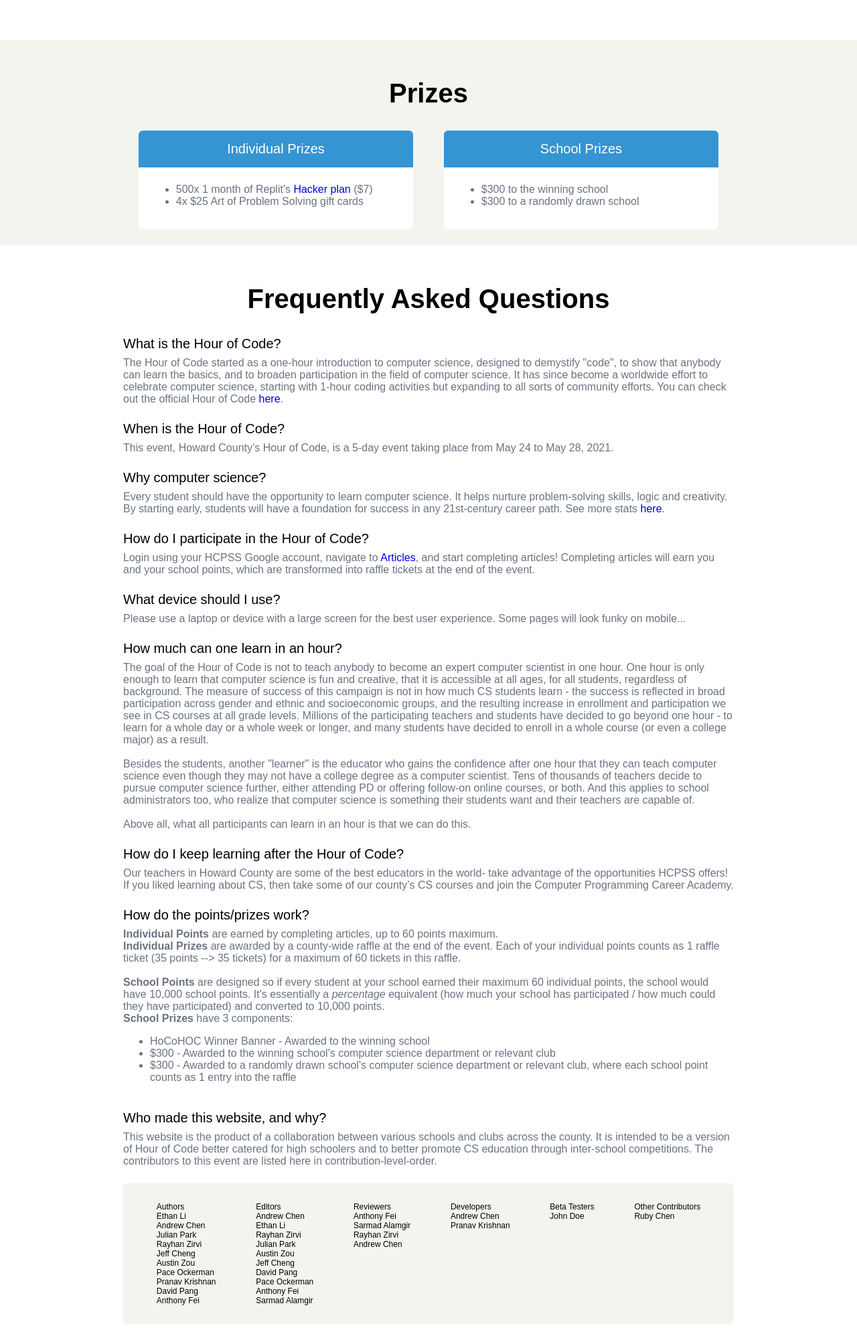
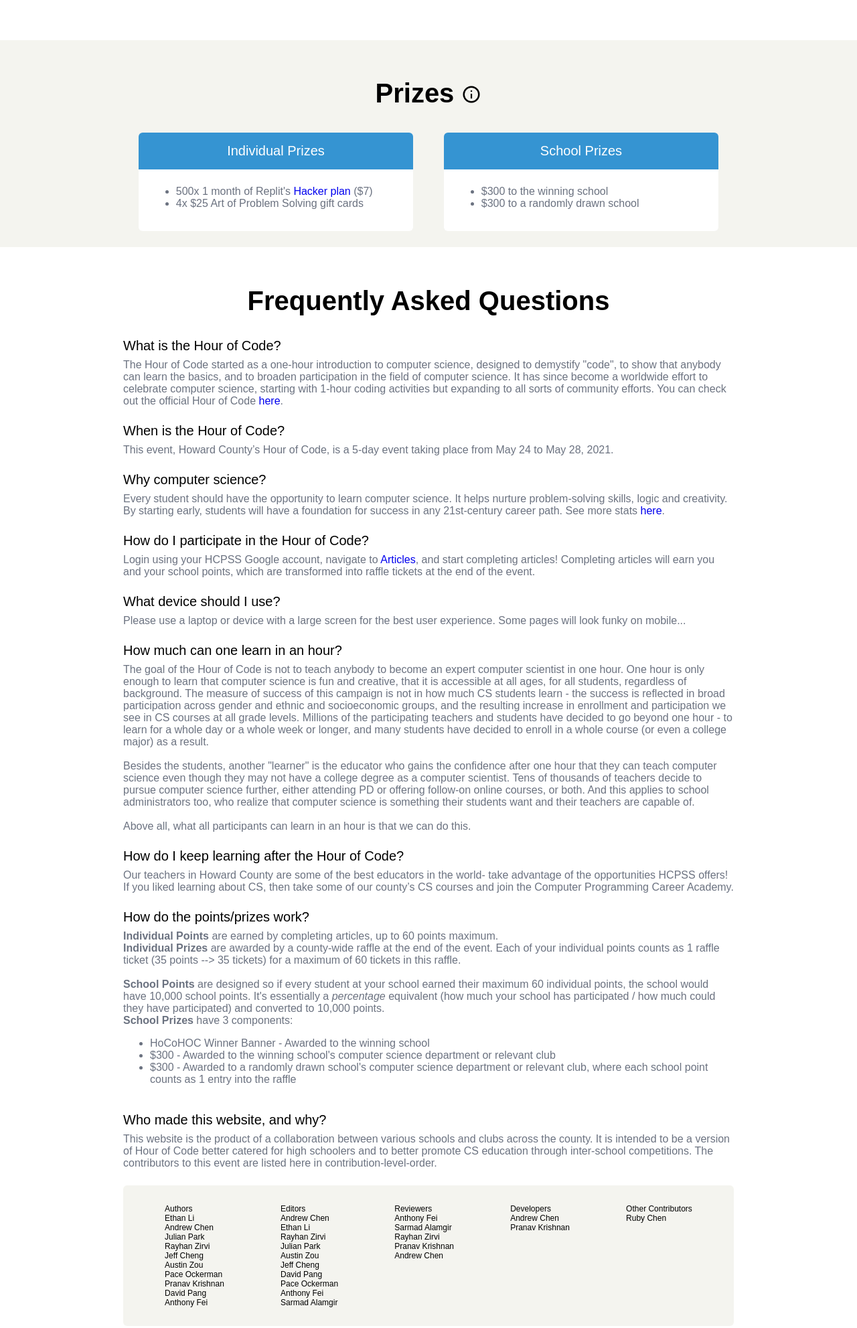
Before and after one commit to PranavG19/HoCo-Hour-of-Code, a website: page public/index.html in a window 1280 px wide. Shown: the part 540-2523 px from the top of the page at 67% size. Drawn offline with nearby package versions, Linux system fonts and the light colour scheme; no server answers; a web font is replaced by a local one.

Commit message:
linked stuff to points info

```diff
--- a/public/index.html
+++ b/public/index.html
@@ -15,7 +15,9 @@
   <link rel="stylesheet" href="hover.css">
   <link rel="stylesheet" href="index.css">
   <link rel="stylesheet" href="article-styles.css">
+  <script src="https://ajax.googleapis.com/ajax/libs/jquery/3.5.1/jquery.min.js"></script>
   <script src="typewriter.js"></script>
+  <script src="section-scroll.js"></script>
   <script type="text/javascript">
     function login_disabled() {
       alert('Login will be available on June 7th');
@@ -129,7 +131,13 @@
 
   <div class="relative pt-6 pb-6 full-width bg-hcpss-offwhite block-center padding-0" style="border: 0 solid white">
     <div class="max-w-4xl block-center">
-      <h2 class="text-center full-width">Prizes</h2>
+      <h2 class="text-center full-width">Prizes
+        <a href="#points-info">
+          <div class="hvr-pop">
+            <img src="info-icon.png" alt="info-icon.png" class="margin-0 padding-0" style="width: 30px">
+          </div>
+        </a>
+      </h2>
       <div class="flex justify-around">
         <div class="flex flex-column w-45p rounded-md bg-white">
           <div class="text-center color-white prize-title pt-4 pb-4 bg-hcpss-blue top-rounded-md">Individual Prizes</div>
@@ -247,7 +255,7 @@
           </div>
         </div>
 
-        <div class="mb-3">
+        <div class="mb-3" id="points-info">
           <div class="question color-black mb-1">
             How do the points/prizes work?
           </div>
@@ -314,6 +322,7 @@
                     Anthony Fei <br>
                     Sarmad Alamgir <br>
                     Rayhan Zirvi <br>
+                    Pranav Krishnan <br>
                     Andrew Chen
                 </div>
             </div>
@@ -323,14 +332,6 @@
               <div class="article-contributors-name">
                   Andrew Chen <br>
                   Pranav Krishnan <br>
-
-              </div>
-            </div>
-
-            <div class="flex flex-column lm-4">
-              <div class="article-contributors-type">Beta Testers</div>
-              <div class="article-contributors-name">
-                  John Doe<br>
 
               </div>
             </div>
@@ -373,7 +374,7 @@
   </div>
 </body>
 
-<script src="https://ajax.googleapis.com/ajax/libs/jquery/3.5.1/jquery.min.js"></script>
+
 <script src="https://www.gstatic.com/firebasejs/8.5.0/firebase-app.js"></script>
 <script src="https://www.gstatic.com/firebasejs/8.5.0/firebase-analytics.js"></script>
 <script src="https://www.gstatic.com/firebasejs/8.5.0/firebase-auth.js"></script>
```
Also changed, not shown: public/leaderboard.html (+2 -1 lines), public/info-icon.png (added).
